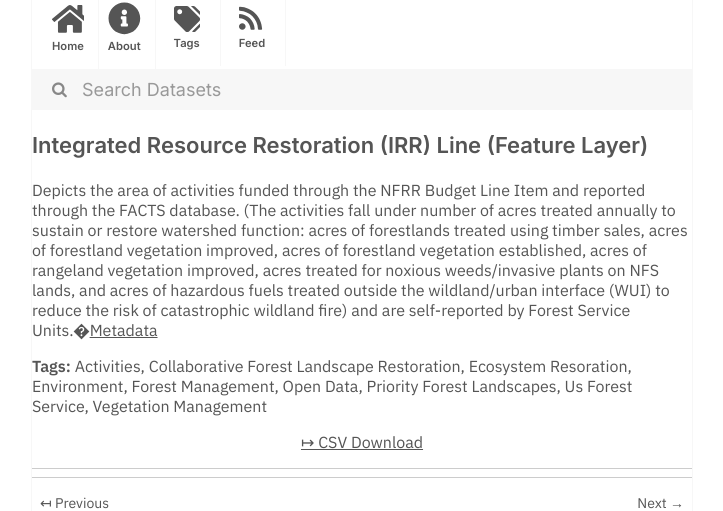
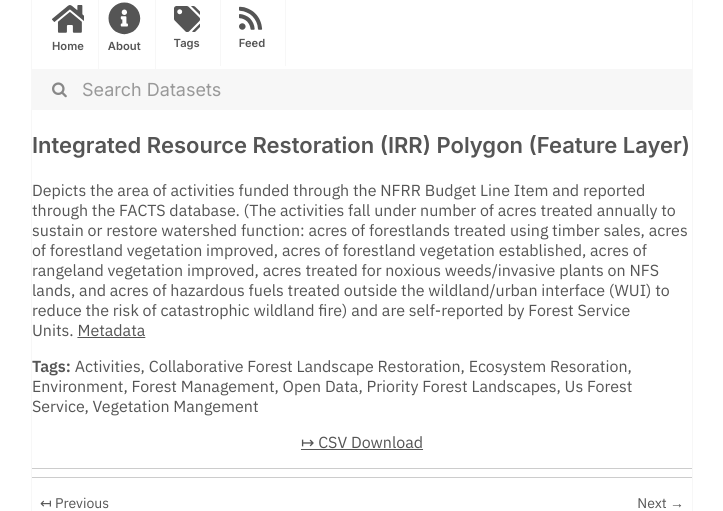
Before and after one commit to dayda-entities/department-of-agriculture, a Jekyll site: the page built from _posts/2020-12-03-integrated-resource-restoratio.md, in a window 1280 px wide. Shown: the part 216-727 px from the top of the page, without its empty margins (278-1001 px from the left). Built offline with Jekyll 4.4.1, drawn with Linux system fonts in a browser that asks for light colours.

Commit message:
Publish Data

```diff
--- a/_posts/2020-12-03-integrated-resource-restoratio.md
+++ b/_posts/2020-12-03-integrated-resource-restoratio.md
@@ -1,7 +1,7 @@
 ---
-title: Integrated Resource Restoration (IRR) Line (Feature Layer)
-created: '2020-12-03T20:27:36.592561'
-modified: '2021-05-14T15:19:50.933413'
+title: Integrated Resource Restoration (IRR) Polygon (Feature Layer)
+created: '2020-12-03T20:27:36.995910'
+modified: '2021-05-14T15:20:01.211874'
 state: active
 type: dataset
 tags:
@@ -13,12 +13,12 @@ tags:
   - Open Data
   - Priority Forest Landscapes
   - Us Forest Service
-  - Vegetation Management
+  - Vegetation Mangement
 groups: []
 csv_url: >-
-  https://data-usfs.hub.arcgis.com/datasets/1a903ababa4b4458b35ccda8c3cb3cb1_2.csv?outSR=%7B%22latestWkid%22%3A4269%2C%22wkid%22%3A4269%7D
+  https://data-usfs.hub.arcgis.com/datasets/9bcbf723aafe4041a8047c290d19feec_3.csv?outSR=%7B%22latestWkid%22%3A4269%2C%22wkid%22%3A4269%7D
 json_url: ''
 layout: post
 
 ---
-Depicts the area of activities funded through the NFRR Budget Line Item and reported through the FACTS database. (The activities fall under number of acres treated annually to sustain or restore watershed function: acres of forestlands treated using timber sales, acres of forestland vegetation improved, acres of forestland vegetation established, acres of rangeland vegetation improved, acres treated for noxious weeds/invasive plants on NFS lands, and acres of hazardous fuels treated outside the wildland/urban interface (WUI) to reduce the risk of catastrophic wildland fire) and are self-reported by Forest Service Units.�<a href='https://data.fs.usda.gov/geodata/edw/edw_resources/meta/S_USA.Activity_IRR_LN.xml' target='_blank'>Metadata</a>
+Depicts the area of activities funded through the NFRR Budget Line Item and reported through the FACTS database. (The activities fall under number of acres treated annually to sustain or restore watershed function: acres of forestlands treated using timber sales, acres of forestland vegetation improved, acres of forestland vegetation established, acres of rangeland vegetation improved, acres treated for noxious weeds/invasive plants on NFS lands, and acres of hazardous fuels treated outside the wildland/urban interface (WUI) to reduce the risk of catastrophic wildland fire) and are self-reported by Forest Service Units. <a href='https://data.fs.usda.gov/geodata/edw/edw_resources/meta/S_USA.Activity_IRR_PL.xml' target='_blank'>Metadata</a>
```
